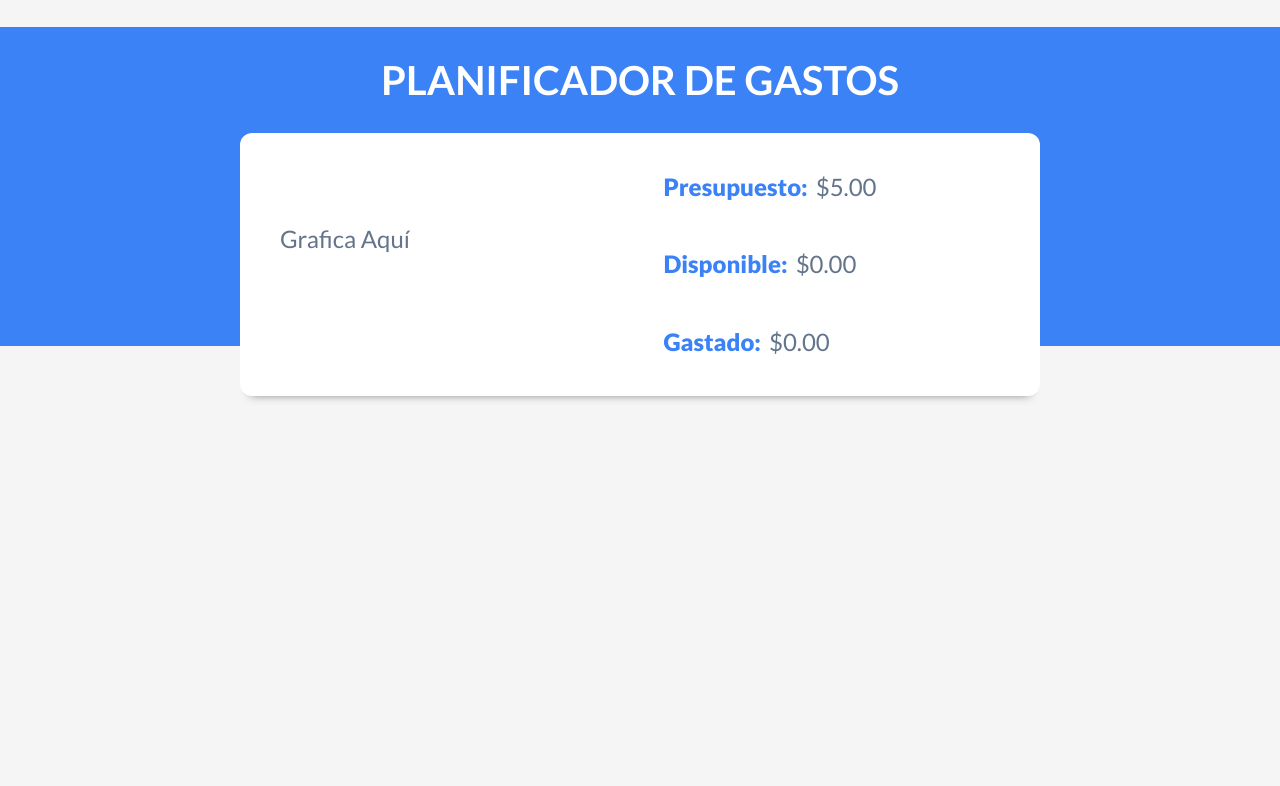
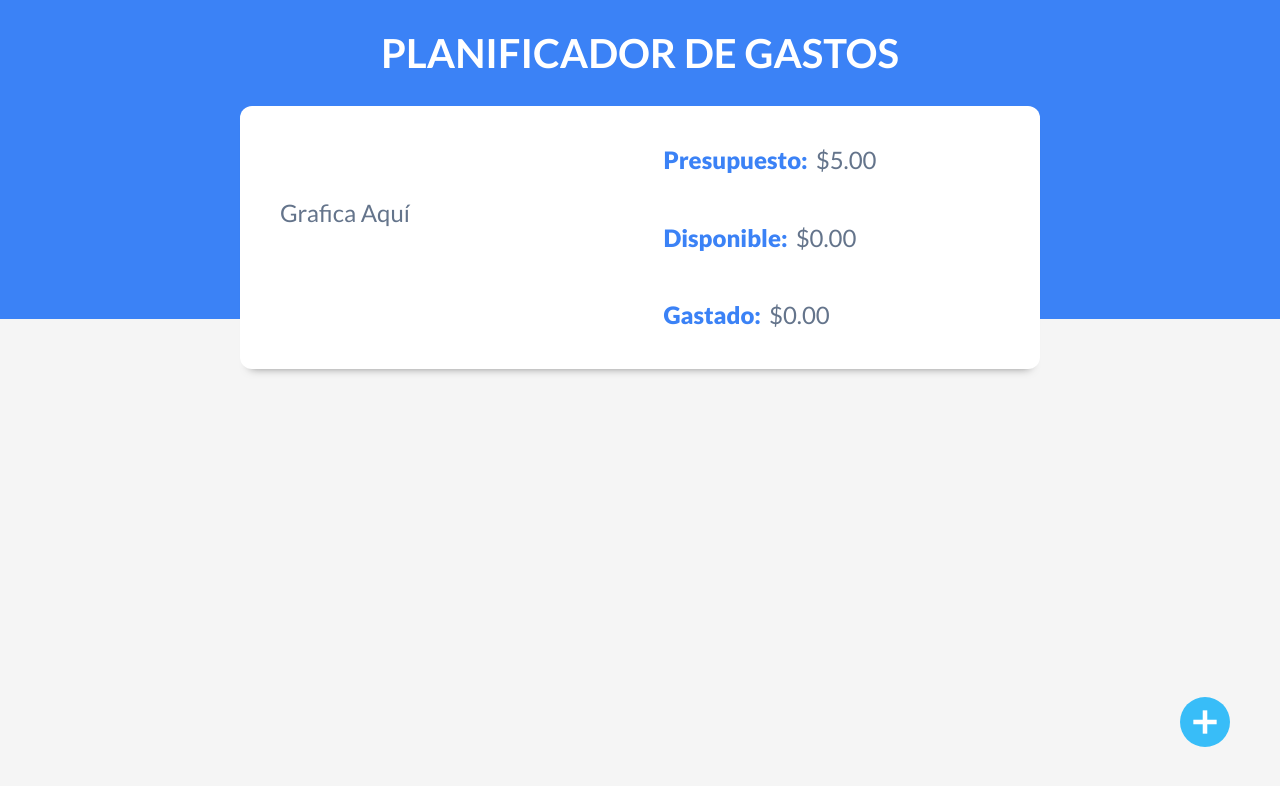
Before and after one commit to MelinaGimenez/React, a React (Vite) app in the folder Projects/React - Budgets/: page / in a window 1280 px wide. Both pictures are taken after typing "5" into the empty fields and a click on the input "Añadir". Shown: the top 786 px of the page. Built offline with nearby package versions, Linux system fonts and the light colour scheme.

Commit message:
agregando modal

```diff
--- a/Projects/React - Budgets/src/App.jsx
+++ b/Projects/React - Budgets/src/App.jsx
@@ -1,18 +1,41 @@
 import { useState } from 'react'
 import Header from './components/Header'
+import iconNewSpent from './img/nuevo-gasto.svg'
+import Modal from './components/Modal'
 
 function App() {
 
   const [budget, setBudget] = useState("");
   const [isValidBudget, setIsValidBudget] = useState(false);
+  const [modal, setModal] = useState(false);
+
+  const handleNewBudget = () => {
+    setModal(true)
+  }
 
   return (
-    <h1> <Header
+    <div>
+      <Header
         budget = {budget}
         setBudget = {setBudget}
         isValidBudget = {isValidBudget}
         setIsValidBudget = {setIsValidBudget}
-    /> </h1>
+      />
+
+      {isValidBudget && (
+        <div className='new-spent'>
+          <img
+            src={iconNewSpent}
+            alt="icono nuevo gasto"
+            onClick={handleNewBudget}/>
+        </div>
+      ) }
+
+      {modal && <Modal
+        setModal={setModal}
+      />}
+
+    </div>
   )
 }
 
--- /dev/null
+++ b/Projects/React - Budgets/src/components/Modal.jsx
@@ -0,0 +1,24 @@
+import React from 'react'
+import closeBtn from '../img/cerrar.svg'
+
+const Modal = ({setModal}) => {
+
+    const ocultarModal = () => {
+        setModal(false)
+    }
+
+
+  return (
+    <div className='modal'>
+        <div className='close-modal'>
+            <img
+                src={closeBtn}
+                alt="cerrar modal"
+                onClick={ocultarModal}
+            />
+        </div>
+    </div>
+  )
+}
+
+export default Modal
--- a/Projects/React - Budgets/src/index.css
+++ b/Projects/React - Budgets/src/index.css
@@ -314,16 +314,16 @@ main {
     font-weight: 400;
 }
 
-.new-gasto {
+.new-spent {
     position: fixed;
     bottom: 5rem;
     right: 5rem;
 }
 
-.new-gasto img {
+.new-spent img {
     width: 5rem;
 }
-.new-gasto img:hover {
+.new-spent img:hover {
     cursor: pointer;
 }
 
@@ -335,14 +335,14 @@ main {
     right: 0;
     bottom: 0;
 }
-.modal .cerrar-modal {
+.modal .close-modal {
     position: absolute;
     right: 3rem;
     top: 3rem;
     width: 3rem;
     height: 3rem;
 }
-.modal .cerrar-modal img {
+.modal .close-modal img {
     width: 100%;
 }
 
@@ -366,7 +366,7 @@ body .modal {
     opacity: 1;
 }
 
-.modal .form.cerrar {
+.modal .form.close {
     opacity: 0;
 }
 
```
